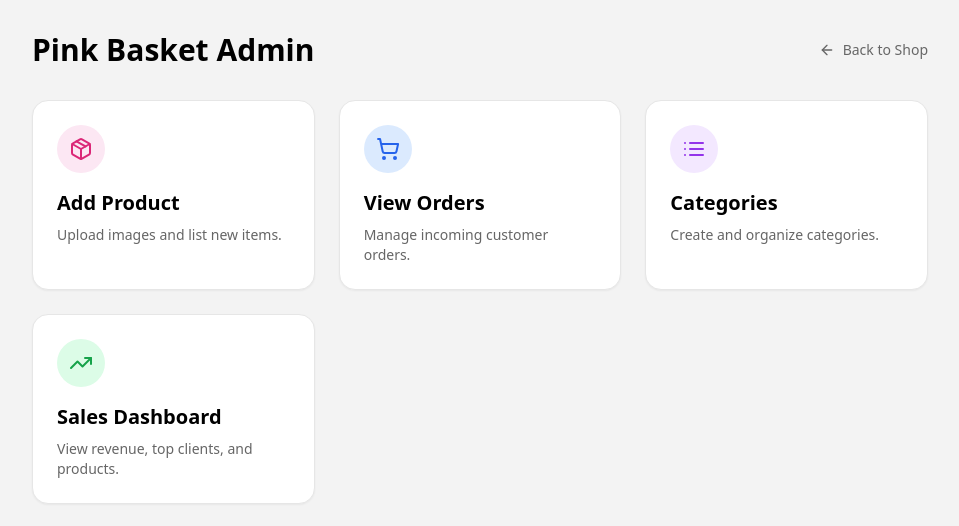
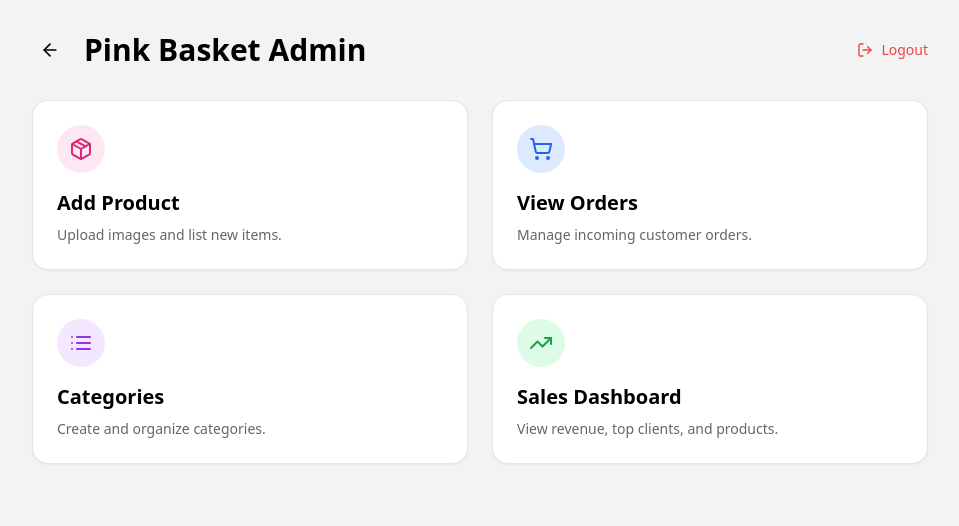
Before and after one commit to PinkBasket-dev/Pink-Basket, a Next.js app: page /admin in a window 1280 px wide. Shown: the top 526 px of the page, without its empty margins (160-1119 px from the left). Built offline with nearby package versions, Linux system fonts and the light colour scheme.

Commit message:
Add logout button to admin

```diff
--- a/src/app/admin/page.tsx
+++ b/src/app/admin/page.tsx
@@ -1,25 +1,50 @@
+"use client";
+
 import Link from 'next/link';
-import { Package, ShoppingCart, List, ArrowLeft } from 'lucide-react';
+import { useRouter } from 'next/navigation';
+import { Package, ShoppingCart, List, ArrowLeft, LogOut, TrendingUp } from 'lucide-react';
 
 export default function AdminDashboard() {
+  const router = useRouter();
+
+  const handleLogout = () => {
+    document.cookie = 'admin_auth=; path=/; max-age=0';
+    router.push('/shop');
+  };
+
   return (
     <div className="min-h-screen bg-[#F3F3F3] dark:bg-[#0A0A0A] p-8">
       <div className="max-w-4xl mx-auto">
-        {/* Header */}
+
+        {/* --- FIXED HEADER --- */}
         <div className="mb-8 flex items-center justify-between">
+          <div className="flex items-center gap-4">
+             {/* Back to Shop Button */}
+            <Link
+              href="/shop"
+              className="p-2 hover:bg-gray-100 dark:hover:bg-[#2A2A2A] rounded-full transition-colors"
+            >
+              <ArrowLeft size={20} className="text-black dark:text-white" />
+            </Link>
+
+            {/* Title */}
             <h1 className="text-3xl font-bold font-sora text-black dark:text-white">
               Pink Basket Admin
             </h1>
-          <Link
-            href="/shop"
-            className="flex items-center gap-2 text-sm font-medium text-[#666] dark:text-[#888] hover:text-black dark:hover:text-white"
-          >
-            <ArrowLeft size={16} /> Back to Shop
-          </Link>
           </div>
 
+          {/* Logout Button */}
+          <button
+            onClick={handleLogout}
+            className="flex items-center gap-2 text-sm font-medium text-red-500 hover:text-red-700 transition-colors"
+          >
+            <LogOut size={16} /> Logout
+          </button>
+        </div>
+        {/* ---------------------- */}
+
         {/* Cards Grid */}
-        <div className="grid grid-cols-1 md:grid-cols-3 gap-6">
+        <div className="grid grid-cols-1 md:grid-cols-2 gap-6">
 
           {/* Card 1: Add Product */}
           <Link href="/admin/add-product" className="group">
@@ -75,13 +100,13 @@ export default function AdminDashboard() {
             </div>
           </Link>
 
-          {/* Add this to your grid in admin/page.tsx */}
-
+          {/* Card 4: Sales Dashboard */}
           <Link href="/admin/sales" className="group">
             <div className="bg-white dark:bg-[#1E1E1E] p-6 rounded-2xl border border-[#E6E6E6] dark:border-[#333333] shadow-sm hover:shadow-md transition-all duration-200 h-full">
               <div className="flex items-start justify-between mb-4">
                 <div className="p-3 bg-green-100 dark:bg-green-900/30 rounded-full text-green-600 dark:text-green-400">
-                  <svg xmlns="trendinup" width="24" height="24" viewBox="0 0 24 24" fill="none" stroke="currentColor" strokeWidth="2" strokeLinecap="round" strokeLinejoin="round"><polyline points="22 7 13.5 15.5 8.5 10.5 2 17"/><polyline points="16 7 22 7 22 13"/></svg>
+                  {/* Using proper Lucide icon */}
+                  <TrendingUp size={24} />
                 </div>
                 <span className="text-2xl opacity-0 group-hover:opacity-100 transition-opacity text-gray-400">→</span>
               </div>
```
Lines whose indentation alone changed are shown as unchanged.
